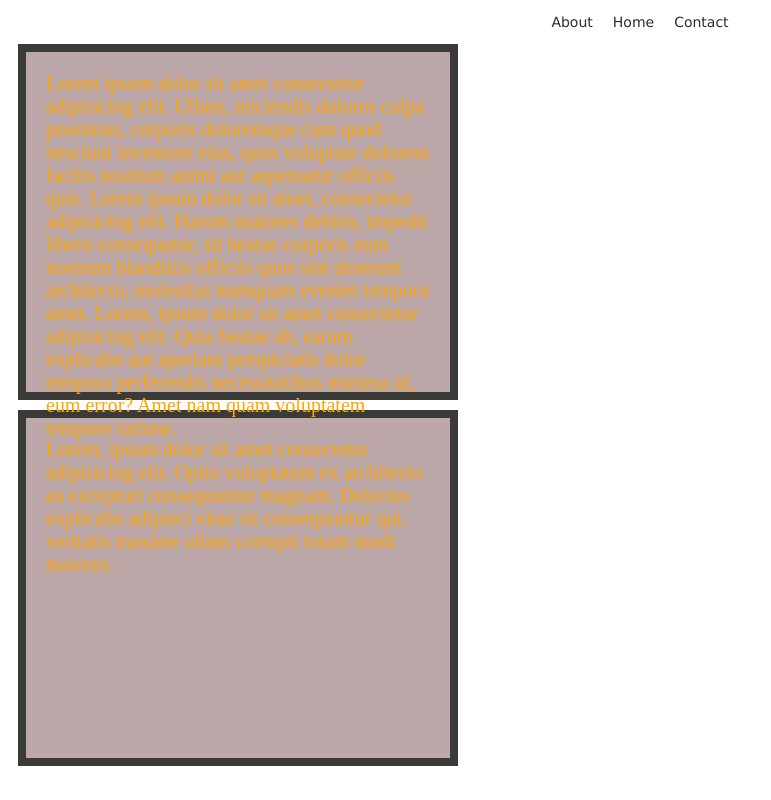
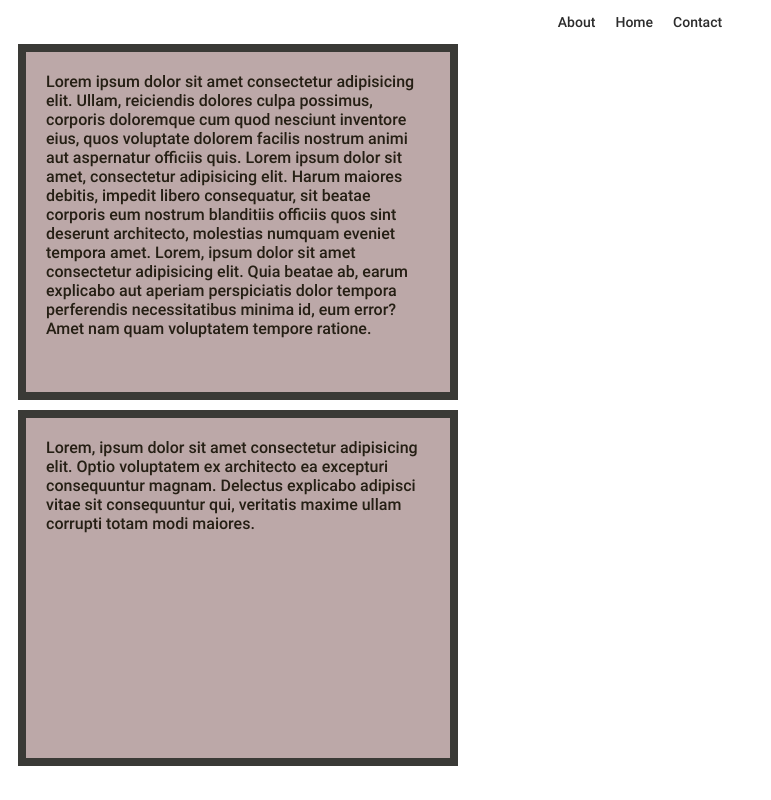
Before and after one commit to nsva27/web_udemy, a plain HTML site: page index.html in a window 1280 px wide. Shown: the whole page, without its empty margins (0-771 px from the left). Drawn offline with Linux system fonts and the light colour scheme.

Commit message:
Added fonts

```diff
--- /dev/null
+++ b/css/fonts.css
@@ -0,0 +1,23 @@
+@font-face {
+  font-family: 'Roboto';
+  src: local('Roboto Thin'), local('Roboto-Thin'),
+    url('../fonts/Roboto-Thin.woff') format('woff');
+  font-weight: 100;
+  font-style: normal;
+}
+
+@font-face {
+  font-family: 'Roboto';
+  src: local('Roboto'), local('Roboto-Regular'),
+    url('../fonts/Roboto-Regular.woff') format('woff');
+  font-weight: 400;
+  font-style: normal;
+}
+
+@font-face {
+  font-family: 'Roboto';
+  src: local('Roboto Medium'), local('Roboto-Medium'),
+    url('../fonts/Roboto-Medium.woff') format('woff');
+  font-weight: 500;
+  font-style: normal;
+}
--- a/css/style.css
+++ b/css/style.css
@@ -1,5 +1,9 @@
+@import url('fonts.css');
+
 body {
-   font-size: 20px;
+  font-family: 'Roboto';
+  font-size: 16px;
+  font-weight: 500;
 }
 
 div {
@@ -7,7 +11,7 @@ div {
 }
 
 .wrapper .box {
-   color: orange;
+  color: rgb(37, 31, 20);
 }
 
 .box {
@@ -21,7 +25,6 @@ div {
 }
 
 .nav__list {
-   font-family: Verdana, Geneva, Tahoma, sans-serif;
   font-size: 14px;
   display: flex;
   padding: 0;
```
Also changed, not shown: fonts/Roboto-Medium.woff (added), fonts/Roboto-Regular.woff (added), fonts/Roboto-Thin.woff (added), index.html (indentation only). Lines whose indentation alone changed are shown as unchanged.
